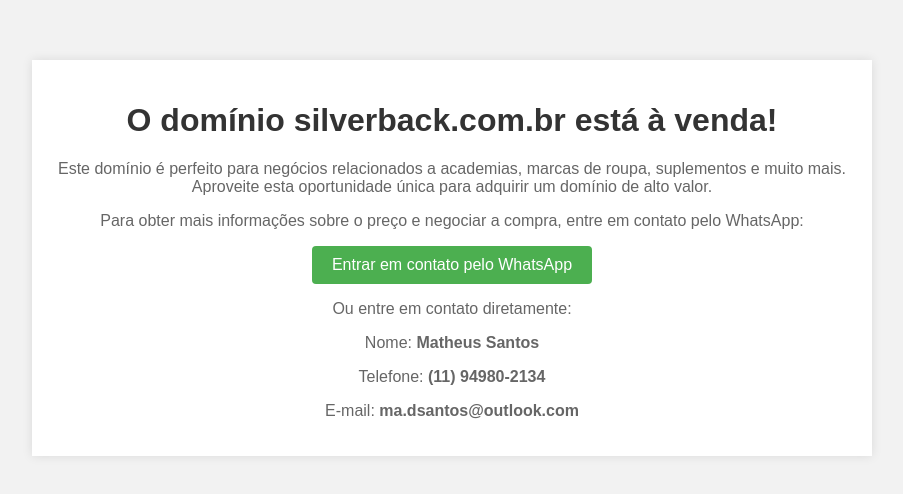
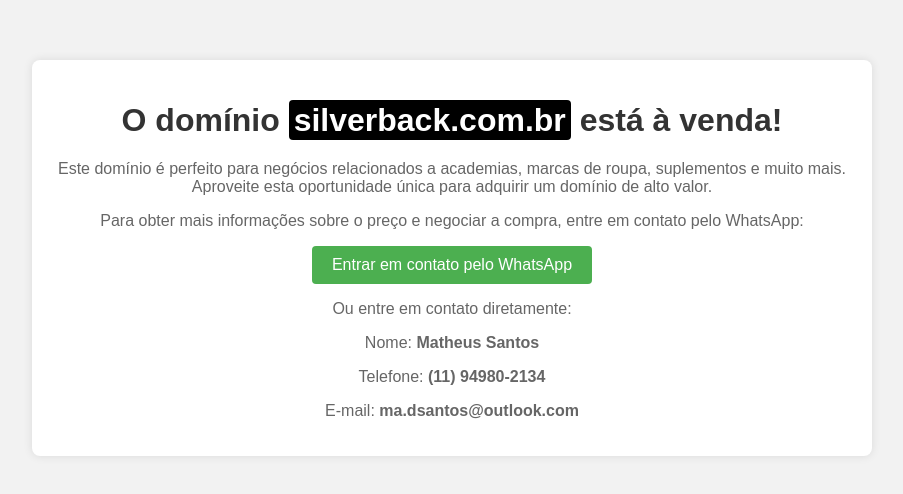
Before and after one commit to imatheus/silverback, a plain HTML site: page index.html in a window 1280 px wide. Shown: the part 142-636 px from the top of the page, without its empty margins (188-1091 px from the left). Drawn offline with Linux system fonts and the light colour scheme.

Commit message:
Update index.html

```diff
--- a/index.html
+++ b/index.html
@@ -20,10 +20,18 @@
       padding: 20px;
       background-color: #ffffff;
       box-shadow: 0 0 10px rgba(0, 0, 0, 0.1);
+      border-radius: 8px;
     }
 
     h1 {
       color: #333333;
+    }
+
+    h1 strong {
+      background-color: black;
+      color: white;
+      padding: 2px 5px;
+      border-radius: 4px;
     }
 
     p {
```
